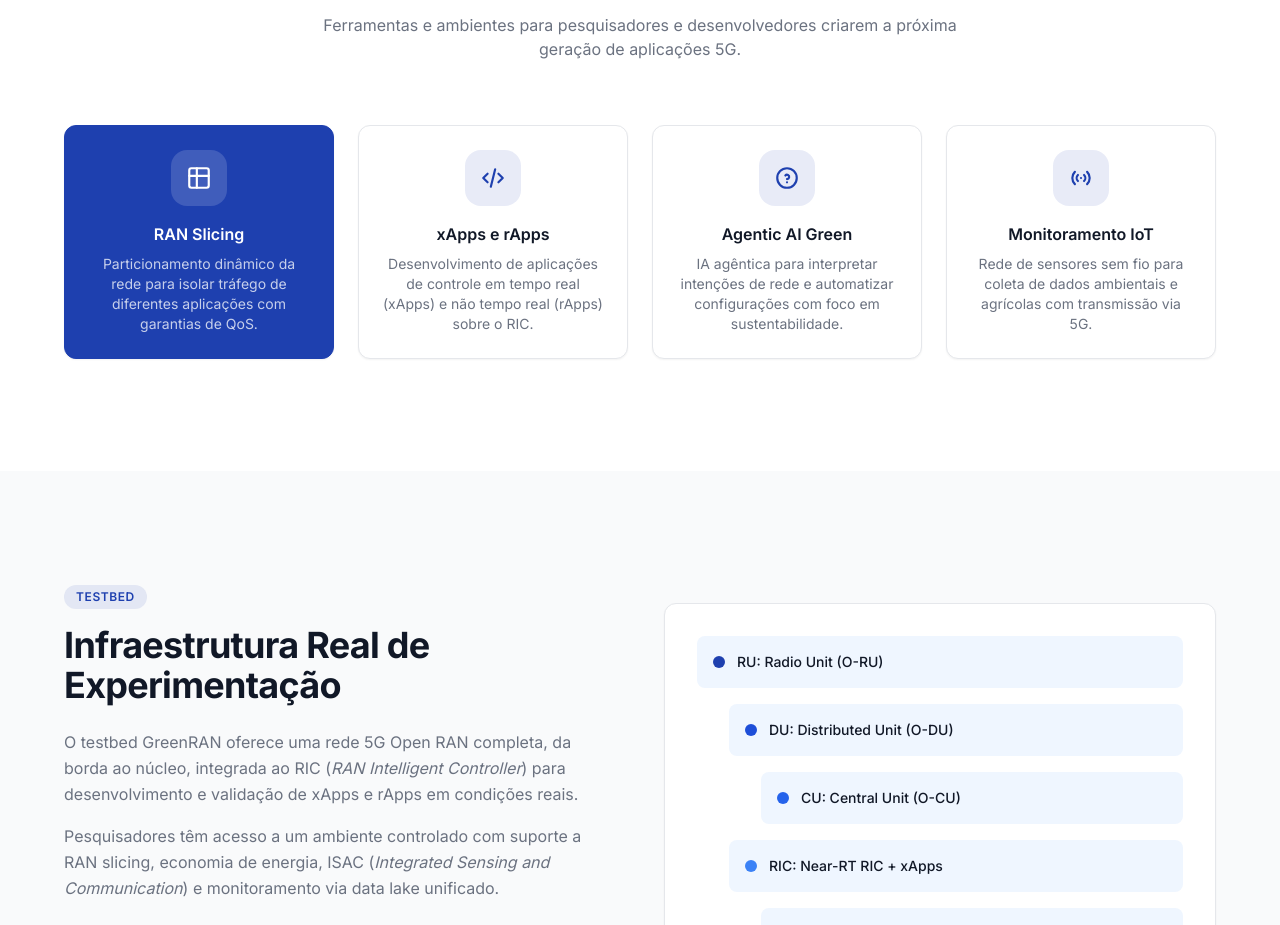
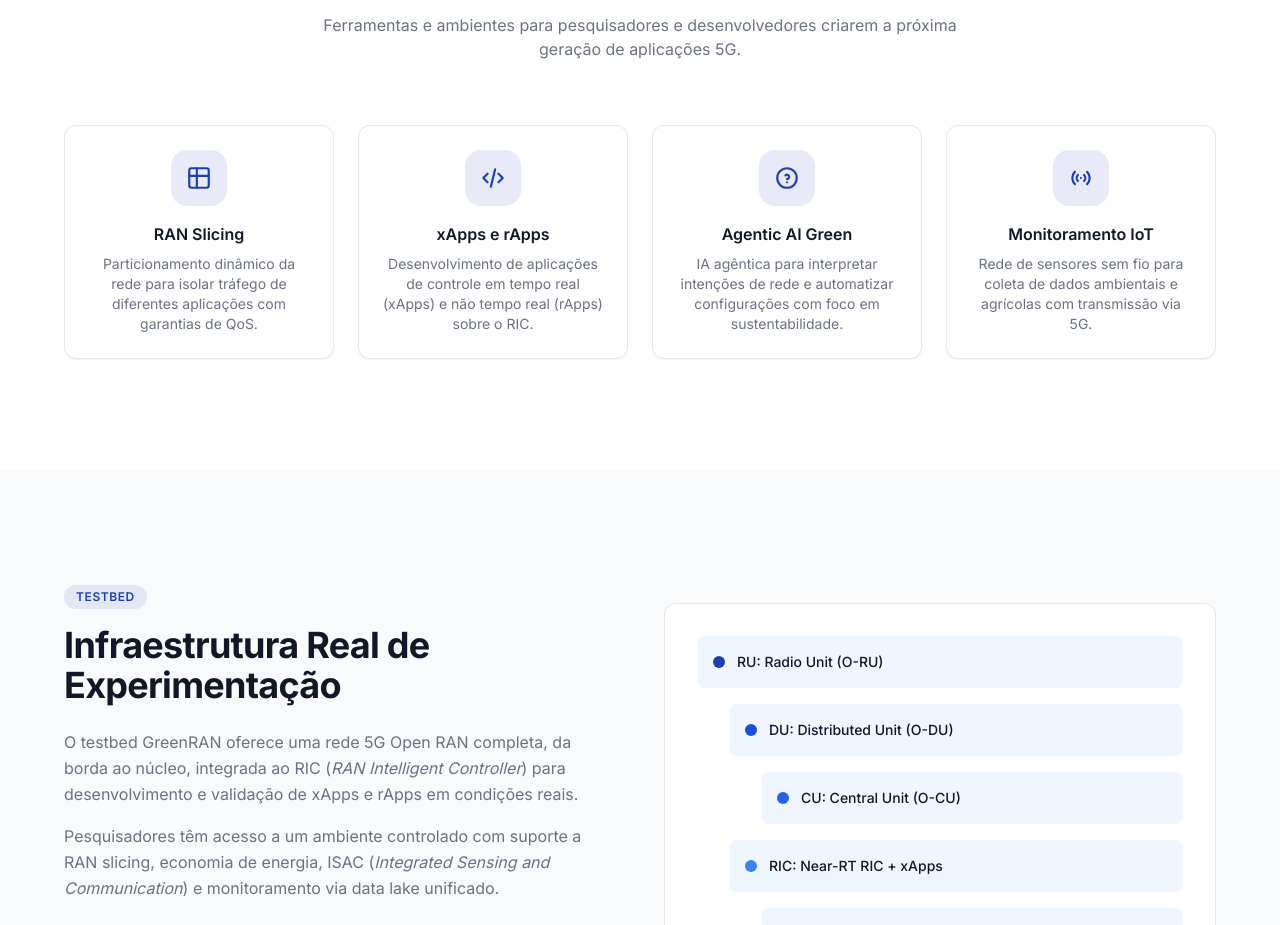
Before and after one commit to Eliothluy/greenran.ufpa, a plain HTML site: page index.html in a window 1280 px wide. Shown: the part 1325-2250 px from the top of the page. Drawn offline with Linux system fonts and the light colour scheme.

Commit message:
fix: padroniza os quatro cartoes de Plataforma de Experimentacao
RAN Slicing passa a usar o mesmo padrao dos demais (cartao claro,
chip de icone azul, hover identico); remove a classe .card-feature.

```diff
--- a/css/styles.css
+++ b/css/styles.css
@@ -244,18 +244,6 @@ h1 {
     box-shadow: var(--shadow-sm);
     border-color: var(--color-border);
     transform: none;
-}
-
-/* Filled feature cell. Declared here (not as bg-primary utility) because
-   this sheet loads after the utility stylesheet and .card would win the tie. */
-.card-feature {
-    background-color: var(--color-primary);
-    border-color: var(--color-primary);
-}
-
-.card-feature:hover {
-    background-color: var(--color-primary);
-    border-color: var(--color-primary);
 }
 
 /* Subtle accent border (international researcher card) */
--- a/index.html
+++ b/index.html
@@ -159,12 +159,12 @@
                     <p class="text-muted max-w-2xl mx-auto">Ferramentas e ambientes para pesquisadores e desenvolvedores criarem a próxima geração de aplicações 5G.</p>
                 </div>
                 <div class="grid sm:grid-cols-2 lg:grid-cols-4 gap-6 reveal-stagger">
-                    <div class="card card-feature p-6 text-center">
-                        <div class="w-14 h-14 rounded-2xl bg-white/15 flex items-center justify-center mx-auto mb-4 text-white">
+                    <div class="card p-6 text-center hover:-translate-y-1 transition-transform duration-300">
+                        <div class="w-14 h-14 rounded-2xl bg-primary/10 dark:bg-primary/25 flex items-center justify-center mx-auto mb-4 text-primary">
                             <svg xmlns="http://www.w3.org/2000/svg" width="26" height="26" viewBox="0 0 24 24" fill="none" stroke="currentColor" stroke-width="2" stroke-linecap="round" stroke-linejoin="round" aria-hidden="true"><path d="M3 5a2 2 0 0 1 2 -2h14a2 2 0 0 1 2 2v14a2 2 0 0 1 -2 2h-14a2 2 0 0 1 -2 -2v-14z"/><path d="M3 10h18"/><path d="M10 3v18"/></svg>
                         </div>
-                        <h3 class="font-semibold mb-2 text-white">RAN Slicing</h3>
-                        <p class="text-white/75 text-sm">Particionamento dinâmico da rede para isolar tráfego de diferentes aplicações com garantias de QoS.</p>
+                        <h3 class="font-semibold mb-2">RAN Slicing</h3>
+                        <p class="text-muted text-sm">Particionamento dinâmico da rede para isolar tráfego de diferentes aplicações com garantias de QoS.</p>
                     </div>
                     <div class="card p-6 text-center hover:-translate-y-1 transition-transform duration-300">
                         <div class="w-14 h-14 rounded-2xl bg-primary/10 dark:bg-primary/25 flex items-center justify-center mx-auto mb-4 text-primary">
```
Also changed, not shown: css/tailwind.css.
